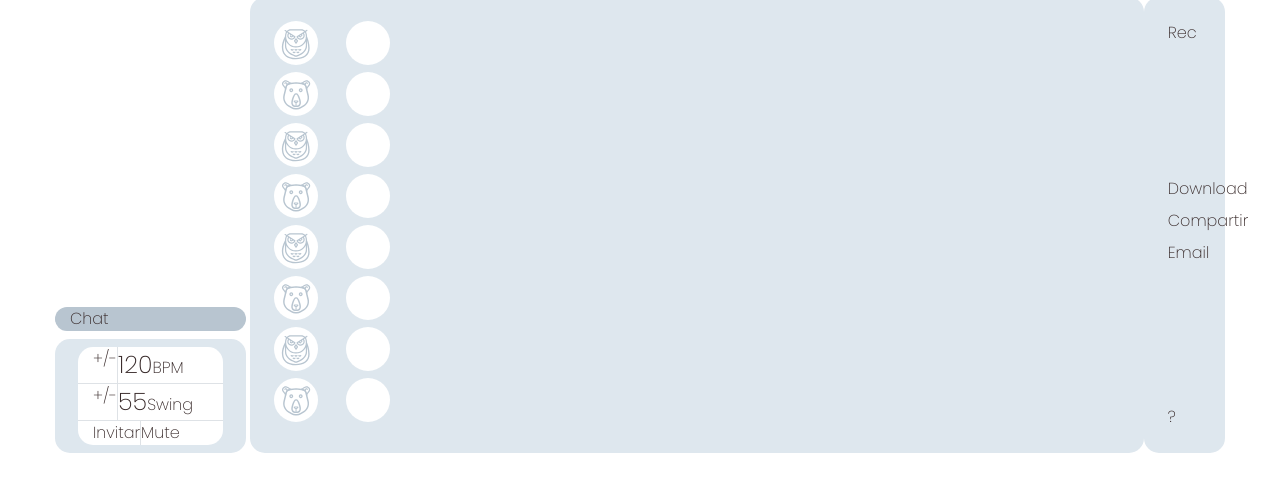
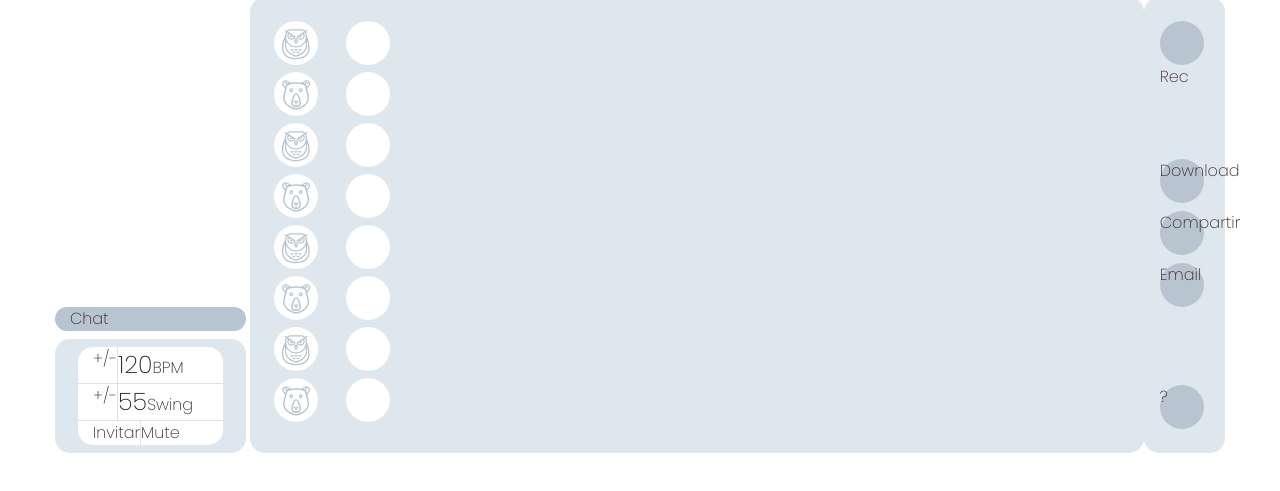
Before and after one commit to joshi4/animal, a plain HTML site: page index.html in a window 1280 px wide. Shown: the part 187-678 px from the top of the page. Drawn offline with nearby package versions, Linux system fonts and the light colour scheme; a script that the page names is missing.

Commit message:
rec-share adjustments

```diff
--- a/index.html
+++ b/index.html
@@ -397,24 +397,24 @@
 
           <!-- REGISTRO COMPARTIR (#registro-compartir) -->
 
-          <div id="registro-compartir" class="col-1 p-4 d-flex justify-content-between flex-column fondo-1-animal corners1">
+          <div id="registro-compartir" class="col-lg-1 py-4 px-3 d-flex justify-content-between flex-lg-column fondo-1-animal corners1">
           <div id="rec-sesion">
-            <div class="rec-icon btn-animal"></div>
+            <div class="rec-icon animal-btn"></div>
             Rec
           </div>
           <div id="combo-botones">
           <div id="download-rec">
-            <div class="mb-2 download-icon btn-animal">Download</div>
+            <div class="mb-2 download-icon animal-btn">Download</div>
           </div>
           <div id="share-rec">
-            <div class="mb-2 share-icon btn-animal">Compartir</div>
+            <div class="mb-2 share-icon animal-btn">Compartir</div>
           </div>
           <div id="email-rec">
-            <div class="mb-2 email-icon btn-animal">Email</div>
+            <div class="mb-2 email-icon animal-btn">Email</div>
           </div>
           </div>
           <div id="help" class="align-self-baseline">
-          <div class="help-icon btn-animal">?</div>
+          <div class="help-icon animal-btn">?</div>
           </div>
           </div>
 
--- a/style.css
+++ b/style.css
@@ -193,8 +193,8 @@ html {
 /* Buttons & icons */
 
 .animal-btn{
-  width:38px;
-  height:38px;
+  width:44px;
+  height:44px;
   border-radius: 50px;
   background-color: var(--color-figura-1-animal)
 }
```
